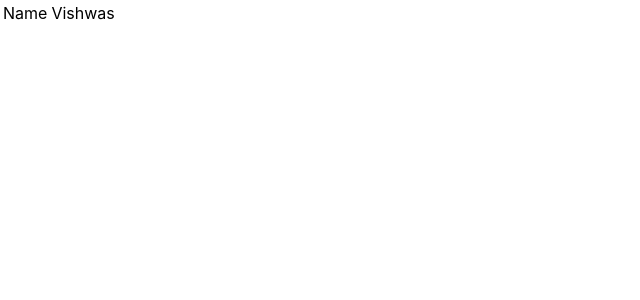
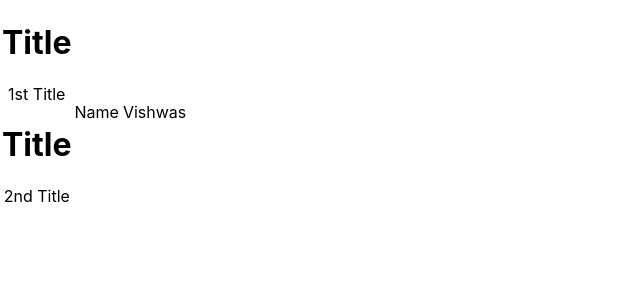
Before and after one commit to Richard-Burd/react-redux-sandbox, a React (Create React App) app in the folder react-codealong/: page / in a window 1280 px wide. Shown: the top 300 px of the page, without its empty margins (0-640 px from the left). Built offline with nearby package versions, Linux system fonts and the light colour scheme.

Commit message:
Lesson 26 finished

```diff
--- a/react-codealong/src/components/Columns.js
+++ b/react-codealong/src/components/Columns.js
@@ -5,8 +5,21 @@
 import React from 'react'
 
 function Columns() {  // made with the "rfce" snippet
+
+  // React.Fragment can accept key attributes when rendering lists of items...
+  // ...and you can use the "key" attribute to render them as shown in line 17 below
+  const myItems = [{title: "1st Title", id: "1"}, {title: "2nd Title", id: "2"}]
+
   return (
     <React.Fragment>
+      {
+        myItems.map(item => (
+          <React.Fragment key={item.id}>
+            <h1>Title</h1>
+            <p>{item.title}</p>
+          </React.Fragment>
+        ))
+      }
       <td>Name</td>
       <td>Vishwas</td>
     </React.Fragment>
@@ -14,3 +27,18 @@ function Columns() {  // made with the "rfce" snippet
 }
 
 export default Columns
+
+// NOTE: instead of using "React.fragment", you could just use a shorthand syntax
+// wherein you use empty opening & closing tags like so:
+
+/*
+
+return (
+  <>
+   <p>S.thing in here</p>
+  </>
+)
+
+WARNING: if you use this syntax, you cannot use the "key" attribute as shown above in line 17
+
+*/
```
Also changed, not shown: 1 other file (tests, documents, lock files or other folders).
